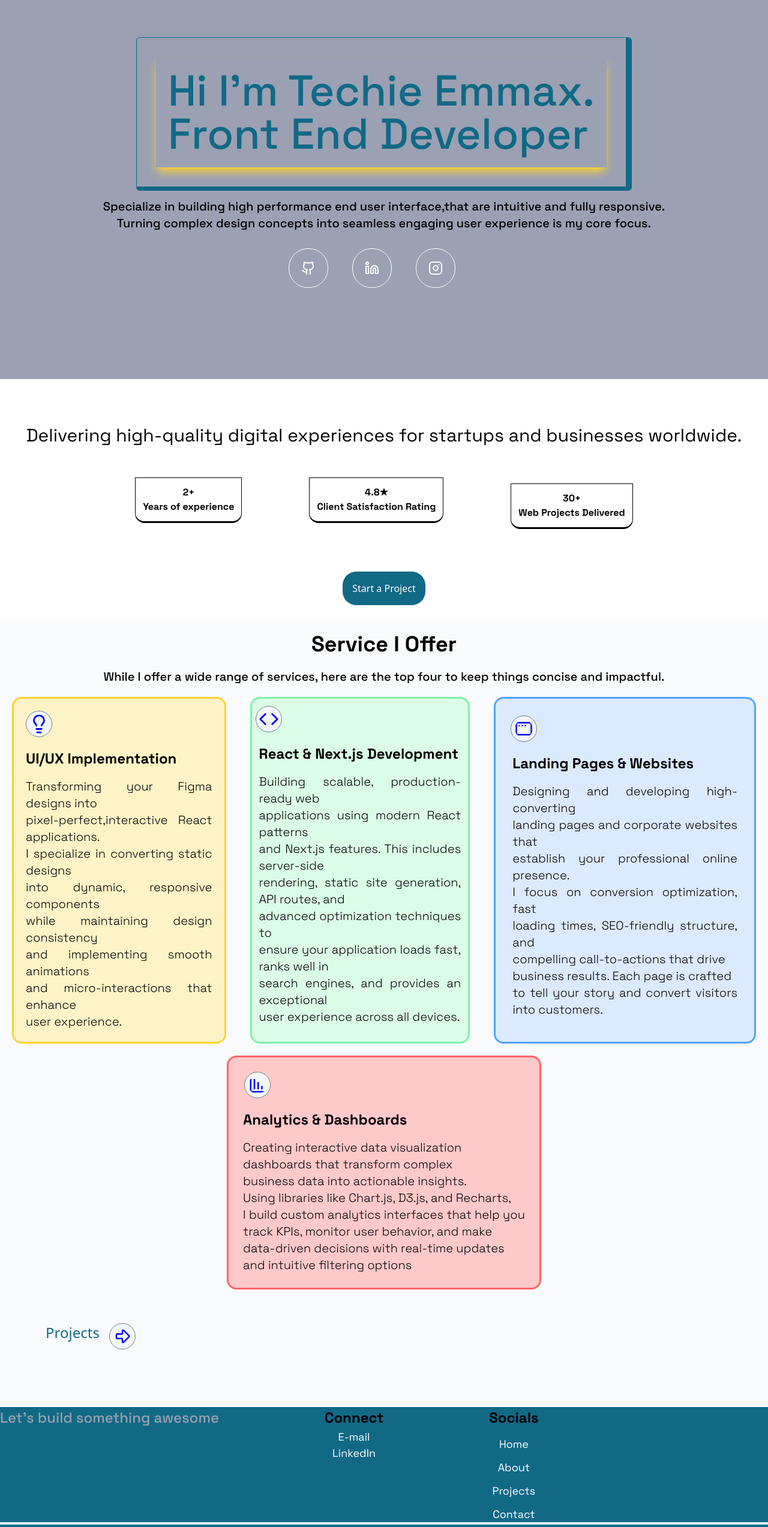
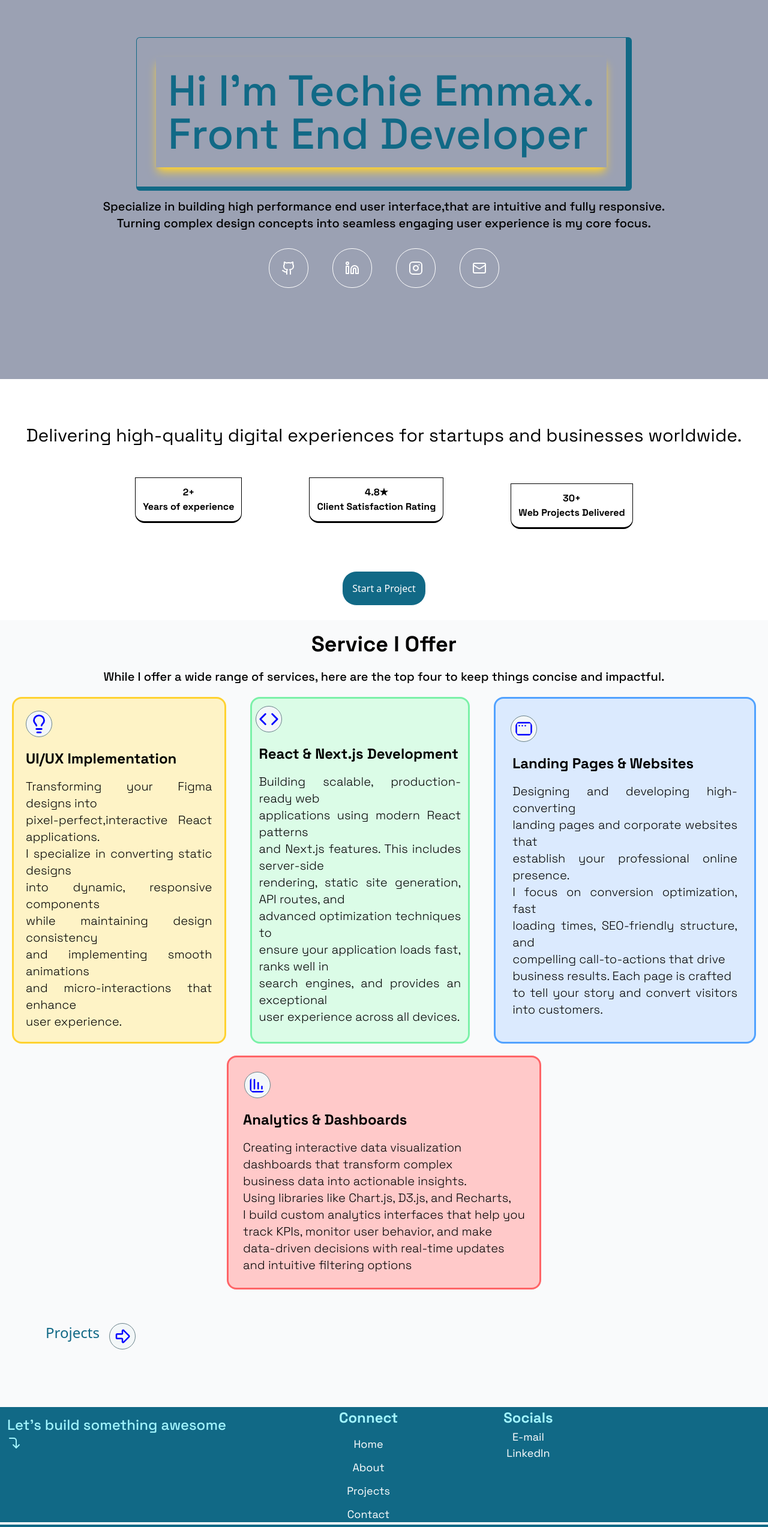
Before and after one commit to techie-emmax/Portfolio, a React (Vite) app: page / in a window 1280 px wide. Shown: the part 234-2780 px from the top of the page at 60% size. Built offline with nearby package versions, Linux system fonts and the light colour scheme.

Commit message:
changes made in footer

```diff
--- a/src/Components/Footer.jsx
+++ b/src/Components/Footer.jsx
@@ -1,25 +1,26 @@
 import React from 'react'
 import { NavLink } from 'react-router-dom'
-
+import {CornerRightDown} from "lucide-react";
 const Footer = () => {
   return (
       <div>
     <div className='flex flex-col md:flex-row items-top gap-10 md:gap-44 bg-[#116986ff] mt-15'>
-      <h3 className='font-Space-grotesk text-gray-400 font-medium text-[24px]'>Let's build something awesome</h3>
-      <div className='flex flex-col items-center'>
-        <h3 className='font-Space-grotesk text-[24px] font-bold '>Connect</h3>
-        <NavLink className="text-white font-Space-grotesk text-[18px]" to="mailto:techieemmax@gmail.com">E-mail</NavLink>
-        <NavLink className="text-white font-Space-grotesk text-[18px]" to="">LinkedIn</NavLink>
-      </div>
-      <div className='flex flex-col items-center gap-3'>
-        <h3 className='font-Space-grotesk text-[24px] font-bold '>Socials</h3>
+      <h3 className='p-3 font-Space-grotesk text-cyan-200 font-medium text-[24px]'>Let's build something awesome <CornerRightDown size={24}/></h3>
+        <div className='flex flex-col items-center gap-3'>
+        <h3 className='font-Space-grotesk text-[24px] font-bold text-cyan-200'>Connect</h3>
         <NavLink className="text-white font-Space-grotesk text-[18px]" to="/">Home</NavLink>
         <NavLink className="text-white font-Space-grotesk text-[18px]" to="/about">About</NavLink>
         <NavLink className="text-white font-Space-grotesk text-[18px]" to="/project">Projects</NavLink>
         <NavLink className="text-white font-Space-grotesk text-[18px]" to="/Conntact">Contact</NavLink>
         </div>
+      <div className='flex flex-col items-center'>
+        <h3 className='font-Space-grotesk text-[24px] font-bold text-cyan-200'>Socials</h3>
+        <NavLink className="text-white font-Space-grotesk text-[18px]" to="mailto:techieemmax@gmail.com">E-mail</NavLink>
+        <NavLink className="text-white font-Space-grotesk text-[18px]" to="">LinkedIn</NavLink>
       </div>
-      <p className='text-center mt-1 font-regular font-Space-grotesk text-sm bg-[#116986ff] md:text-[18px] text-[#d5d8e2]'>Copyright © {new Date().getFullYear()} Techie-Emmax.
+
+      </div>
+      <p className='text-center mt-1 pt-3 pb-3 font-regular font-Space-grotesk text-sm bg-[#116986ff] md:text-[18px] text-[#d5d8e2]'>Copyright © {new Date().getFullYear()} Techie-Emmax.
         All Rights Reserved</p>
       </div>
   )
--- a/src/Pages/About.jsx
+++ b/src/Pages/About.jsx
@@ -1,5 +1,5 @@
 import React from "react";
-import { MoveRight, File } from "lucide-react";
+import { MoveRight , Download } from "lucide-react";
 import { NavLink } from "react-router-dom";
 import Service from "./Service";
 
@@ -41,7 +41,7 @@ const About = () => {
               I'd love to hear from you. Let's collaborate to create something amazing. Feel free to customize it<br/> to fit your style and
               experience!
             </p>
-             <button to="/My Resume.pdf" target="blank" className="bg-green-200 flex gap-5 rounded-b-2xl border-gray-800 text-[#116986ff] mt-3 p-3 font-Space-grotesk text-[24px]">View Resume <File className="animate-bounce"/></button>
+             <button to="/My Resume.pdf" target="blank" className="bg-green-200 flex gap-5 rounded-b-2xl border-gray-800 text-[#116986ff] mt-3 p-3 font-Space-grotesk text-[24px]">View Resume <Download className="animate-bounce"/></button>
           </span>
         </h1>
 
--- a/src/Pages/Home.jsx
+++ b/src/Pages/Home.jsx
@@ -2,7 +2,7 @@ import React from "react";
 import Header from "../Components/Header";
 import About from "../Pages/About";
 import Footer from "../Components/Footer";
-import { Download, Instagram, Github, Linkedin, Eclipse ,ArrowBigRight } from "lucide-react";
+import { Download, Instagram, Github, Linkedin, Eclipse ,ArrowBigRight , Mail } from "lucide-react";
 import { NavLink } from "react-router-dom";
 import Service from "../Pages/Service";
 
@@ -18,16 +18,16 @@ const Home = () => {
             <span className="block font-light text-4xl text-black"></span>
           </p>
         </div>
-        <p className="text-black mt-3 font-medium font-Space-grotesk hover:animate-pulse text-xl text-center">
+        <p className="text-black mt-3 font-medium font-Space-grotesk p-3 md:p-0 hover:animate-pulse text-xl text-center">
           Specialize in building high performance end user interface,that are
           intuitive and fully responsive.
           <br /> Turning complex design concepts into seamless engaging user
           experience is my core focus.
         </p>
 
-        <div className="mb-36 mt-5">
+        <div className="mb-10 md:mb-36 mt-5">
           <div className="flex flex-row gap-[10%]">
-            <span className="flex animate-pulse flex-row gap-10  p-2 rounded-2xl">
+            <span className="flex animate-pulse flex-row gap-10 p-5 md:p-2 rounded-2xl">
               <div className="flex border rounded-4xl p-5 flex-col gap-3 text-white font-Space-grotesk">
                 <NavLink
                   to="https://github.com/techie-emmax"
@@ -42,11 +42,16 @@ const Home = () => {
                 </NavLink>
               </div>
               <div className="flex border rounded-4xl p-5 flex-col text-white gap-3 font-Space-grotesk">
-                <NavLink to="">
+                <NavLink to="" >
                   <Instagram />
                 </NavLink>
               </div>
-              <a></a>
+              <div className="flex border rounded-4xl p-5 flex-col text-white gap-3 font-Space-grotesk">
+                <NavLink className="text-white" >
+                  <Mail />
+                  </NavLink>
+              </div>
+
             </span>
             <span></span>
           </div>
```
